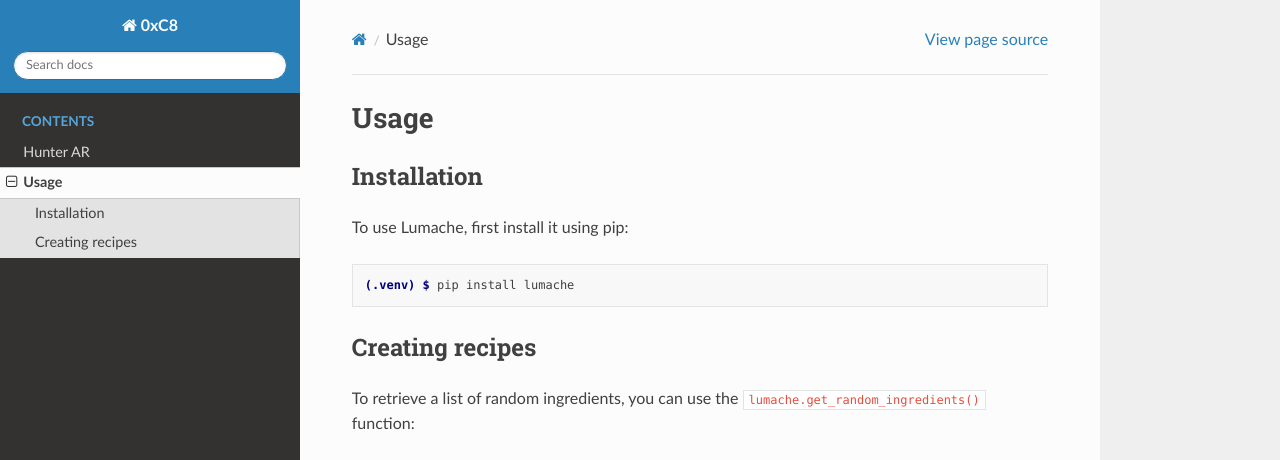
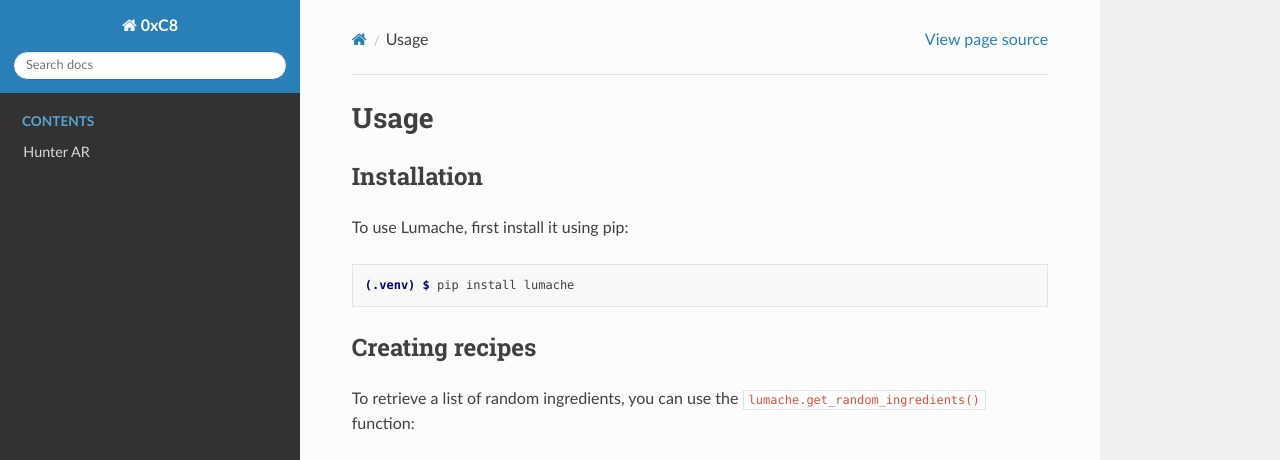
Before and after one commit to B0r4x/0xC8, a Sphinx documentation site: the page built from docs/source/usage.rst, in a window 1280 px wide and 1095 px high. Shown: the top 460 px of the window. Built offline with Sphinx 7.4.7 and the Read the Docs theme 2.0.0, drawn with Linux system fonts in a browser that asks for light colours; pages that are not in the unit, such as notebooks, are missing from menus; grey boxes are pictures that could not be loaded.

Commit message:
Update index.rst

```diff
--- a/docs/source/index.rst
+++ b/docs/source/index.rst
@@ -7,9 +7,8 @@
    :hidden:
 
    hunter
-   introduction
-   installation
-   usage
+   spec
+   laser
 
 Indices and Tables
 ==================
```
